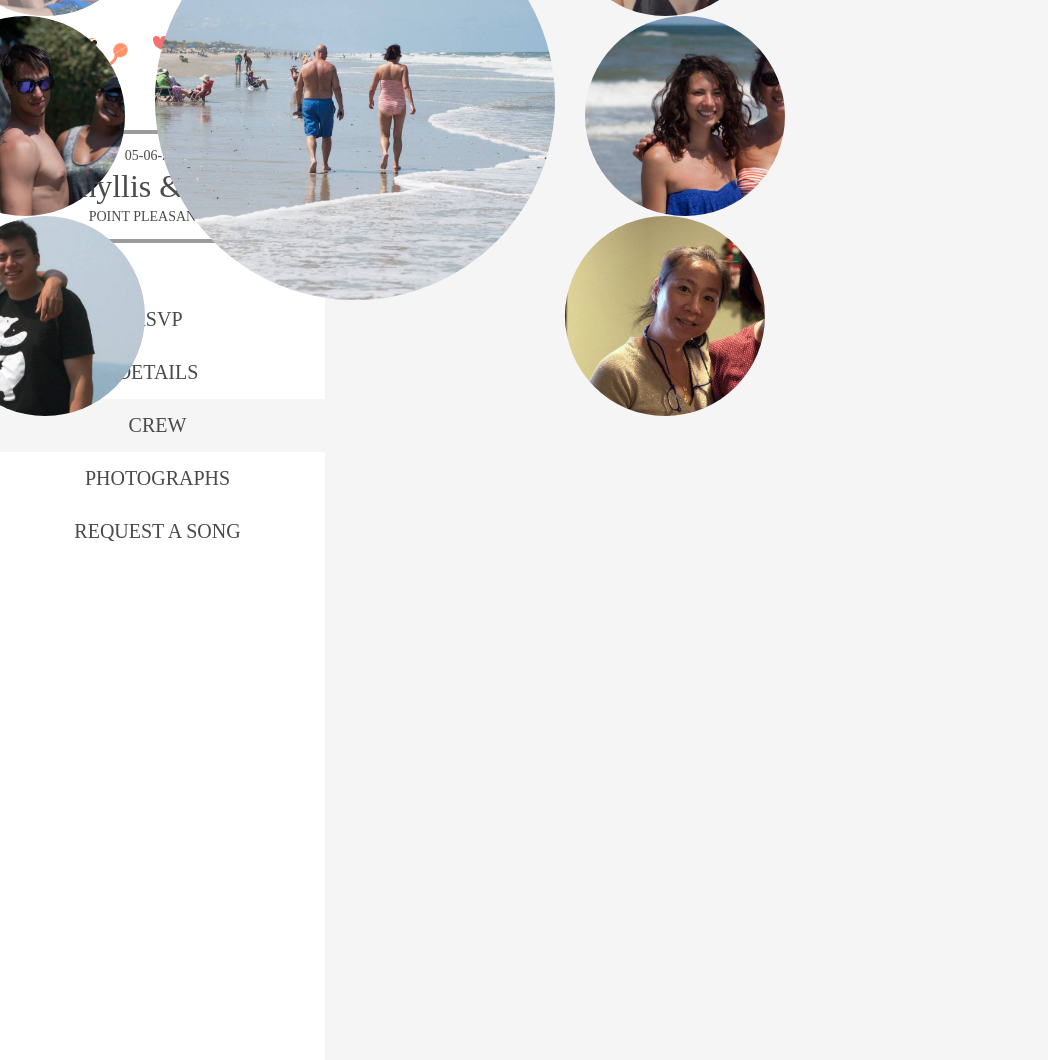
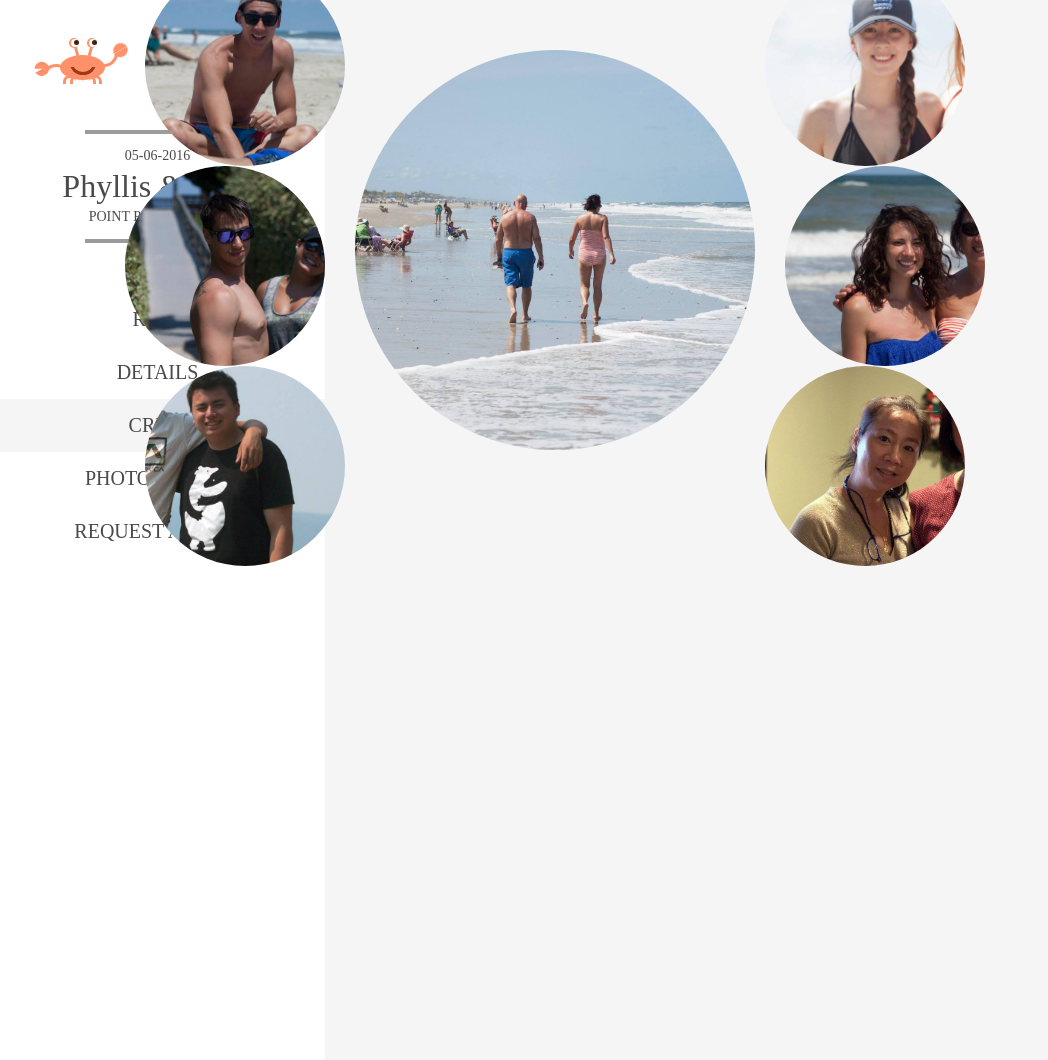
Before and after one commit to phyllisandjohn/phyllisandjohn.github.io, a Jekyll site: the page crew/index.html, which Jekyll copies as it is, in a window 1280 px wide. Shown: the whole page, without its empty margins (0-1048 px from the left). Built offline with Jekyll 4.4.1, drawn with Linux system fonts in a browser that asks for light colours.

Commit message:
Update index.html

```diff
--- a/crew/index.html
+++ b/crew/index.html
@@ -662,8 +662,8 @@ textarea {
 	position: absolute;
 	left: 50%;
 	top: 50%;
-	margin-top: -200px;
-	margin-left: -450px;
+	margin-top: -50px;
+	margin-left: -250px;
 	width: 900px;
 }
 </style>
```
